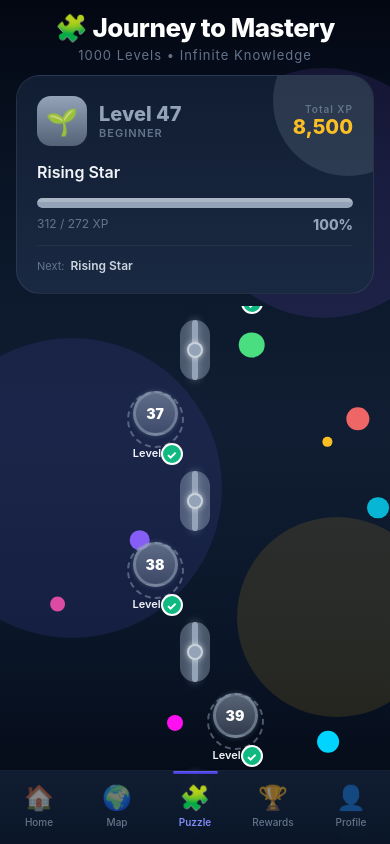
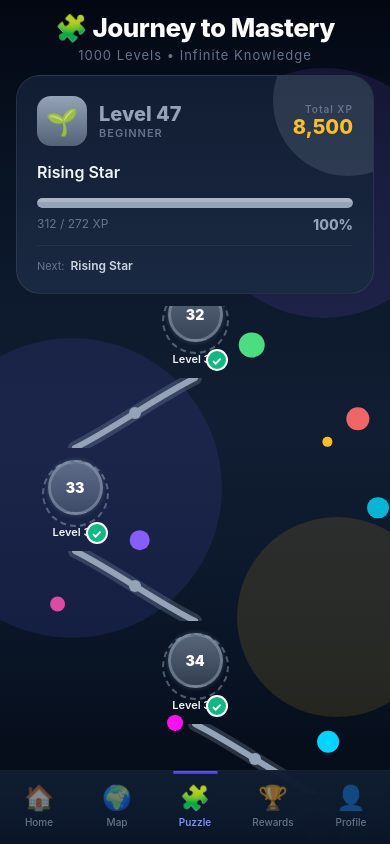
Before and after one commit to VishalMandala/gkQuizApp, a React Native app: screen /Puzzle in a window 390 px wide. Built offline with nearby package versions, Linux system fonts and the light colour scheme.

Commit message:
🐍 S-curve wavy paths: Left↔Right zig-zag, cubic bezier curves, tighter spacing

```diff
--- a/src/screens/PuzzlePathScreen.tsx
+++ b/src/screens/PuzzlePathScreen.tsx
@@ -369,12 +369,16 @@ const MilestoneNode: React.FC<MilestoneNodeProps> = ({ level, currentLevel, inde
     const isMinorMilestone = level % 50 === 0 && !isMajorMilestone;
     const isTinyMilestone = level % 25 === 0 && !isMinorMilestone && !isMajorMilestone;
 
-    const nodeSize = isMajorMilestone ? 85 : isMinorMilestone ? 70 : isTinyMilestone ? 55 : 45;
+    const nodeSize = isMajorMilestone ? 90 : isMinorMilestone ? 75 : isTinyMilestone ? 60 : 55;
     const glowSize = nodeSize * 2;
 
-    // Alternating position for visual interest (snake path effect)
-    const isLeft = index % 4 < 2;
-    const offset = isLeft ? -40 : 40;
+    // ZIG-ZAG WAVY PATTERN: More dramatic left-right movement
+    const pattern = index % 4;
+    let horizontalOffset = 0;
+    if (pattern === 0) horizontalOffset = -120;     // Far left
+    else if (pattern === 1) horizontalOffset = 0;   // Center
+    else if (pattern === 2) horizontalOffset = 120; // Far right
+    else horizontalOffset = 0;                      // Center
 
     const rotateInterpolate = rotateAnim.interpolate({
         inputRange: [0, 1],
@@ -388,7 +392,7 @@ const MilestoneNode: React.FC<MilestoneNodeProps> = ({ level, currentLevel, inde
                 {
                     transform: [
                         { scale: scaleAnim },
-                        { translateX: offset },
+                        { translateX: horizontalOffset },
                         { translateY: bounceAnim },
                     ],
                 },
@@ -566,98 +570,92 @@ const AnimatedPathLine: React.FC<{
 }> = ({ fromLevel, toLevel, currentLevel, index }) => {
     const isPast = toLevel <= currentLevel;
     const isCurrent = fromLevel <= currentLevel && toLevel > currentLevel;
-    const isFuture = fromLevel > currentLevel;
     const tier = getLevelTier(isPast ? toLevel : fromLevel);
     const tierColor = getTierColor(tier);
 
-    const heightAnim = useRef(new Animated.Value(0)).current;
-    const glowAnim = useRef(new Animated.Value(0)).current;
+    const progressAnim = useRef(new Animated.Value(0)).current;
 
     useEffect(() => {
-        Animated.sequence([
-            Animated.delay(Math.min(index * 20 + 50, 300)),
-            Animated.parallel([
-                Animated.timing(heightAnim, {
-                    toValue: 1,
-                    duration: 250,
-                    easing: Easing.out(Easing.cubic),
-                    useNativeDriver: false,
-                }),
-                // Glow animation for completed paths
-                isPast && Animated.loop(
-                    Animated.sequence([
-                        Animated.timing(glowAnim, { toValue: 1, duration: 1000, useNativeDriver: true }),
-                        Animated.timing(glowAnim, { toValue: 0.5, duration: 1000, useNativeDriver: true }),
-                    ])
-                ),
-            ].filter(Boolean) as Animated.CompositeAnimation[]),
-        ]).start();
+        Animated.timing(progressAnim, {
+            toValue: 1,
+            duration: 300,
+            delay: Math.min(index * 15, 200),
+            easing: Easing.out(Easing.cubic),
+            useNativeDriver: false,
+        }).start();
     }, []);
 
+    // Calculate the direction based on zig-zag pattern
+    // Pattern: left(-80) → center-left(-30) → right(80) → center-right(30)
+    const fromPattern = index % 4;
+    const toPattern = (index + 1) % 4;
+
+    // Get horizontal positions - must match MilestoneNode offsets
+    const getOffset = (p: number) => {
+        if (p === 0) return -120;
+        if (p === 1) return 0;
+        if (p === 2) return 120;
+        return 0;
+    };
+
+    const fromX = getOffset(fromPattern);
+    const toX = getOffset(toPattern);
+    const deltaX = toX - fromX;
+
+    // Determine curve direction
+    const isMovingRight = deltaX > 0;
+    const curveIntensity = Math.abs(deltaX) > 50 ? 25 : 15;
+
     return (
-        <View style={styles.pathLineContainer}>
-            {/* Main vertical connecting line */}
-            <View style={styles.pathLineWrapper}>
+        <View style={[styles.curvedPathContainer]}>
+            {/* SVG S-curve wavy path */}
+            <Svg height="70" width={SCREEN_WIDTH - 40} style={styles.svgPath}>
+                <Defs>
+                    <RadialGradient id={`grad-${index}`} cx="50%" cy="50%" r="50%">
+                        <Stop offset="0%" stopColor={tierColor} stopOpacity="1" />
+                        <Stop offset="100%" stopColor={tierColor} stopOpacity="0.3" />
+                    </RadialGradient>
+                </Defs>
+
+                {/* S-curve wavy connecting path using cubic bezier */}
+                <Path
+                    d={`M ${SCREEN_WIDTH / 2 - 20 + fromX} 0
+                        C ${SCREEN_WIDTH / 2 - 20 + fromX + (isMovingRight ? 40 : -40)} 20,
+                          ${SCREEN_WIDTH / 2 - 20 + toX + (isMovingRight ? -40 : 40)} 50,
+                          ${SCREEN_WIDTH / 2 - 20 + toX} 70`}
+                    stroke={isPast ? tierColor : isCurrent ? `${tierColor}80` : '#374151'}
+                    strokeWidth={isPast ? 6 : 3}
+                    strokeLinecap="round"
+                    strokeDasharray={isPast || isCurrent ? undefined : "8,8"}
+                    fill="none"
+                    opacity={isPast ? 1 : 0.5}
+                />
+
                 {/* Glow effect for completed paths */}
                 {isPast && (
-                    <Animated.View
-                        style={[
-                            styles.pathLineGlow,
-                            {
-                                backgroundColor: tierColor,
-                                opacity: glowAnim.interpolate({
-                                    inputRange: [0.5, 1],
-                                    outputRange: [0.2, 0.5],
-                                }),
-                            }
-                        ]}
+                    <Path
+                        d={`M ${SCREEN_WIDTH / 2 - 20 + fromX} 0
+                            C ${SCREEN_WIDTH / 2 - 20 + fromX + (isMovingRight ? 40 : -40)} 20,
+                              ${SCREEN_WIDTH / 2 - 20 + toX + (isMovingRight ? -40 : 40)} 50,
+                              ${SCREEN_WIDTH / 2 - 20 + toX} 70`}
+                        stroke={tierColor}
+                        strokeWidth={14}
+                        strokeLinecap="round"
+                        fill="none"
+                        opacity={0.25}
                     />
                 )}
 
-                {/* Solid line for completed, dotted for future */}
-                <Animated.View
-                    style={[
-                        styles.pathLineVertical,
-                        isPast ? {
-                            // Completed: Bold, solid, glowing
-                            backgroundColor: tierColor,
-                            width: 6,
-                            shadowColor: tierColor,
-                            shadowOpacity: 0.8,
-                            shadowRadius: 8,
-                            shadowOffset: { width: 0, height: 0 },
-                            elevation: 5,
-                        } : isCurrent ? {
-                            // Current: Animated gradient
-                            backgroundColor: `${tierColor}80`,
-                            width: 4,
-                        } : {
-                            // Future: Dotted line (using border)
-                            backgroundColor: 'transparent',
-                            borderLeftWidth: 3,
-                            borderLeftColor: '#4b5563',
-                            borderStyle: 'dashed',
-                            width: 3,
-                        },
-                        {
-                            height: heightAnim.interpolate({
-                                inputRange: [0, 1],
-                                outputRange: [0, 60],
-                            }),
-                        },
-                    ]}
-                />
-            </View>
-
-            {/* Glowing orb at connection point for completed */}
-            {isPast && (
-                <View style={[styles.pathOrb, { backgroundColor: tierColor }]} />
-            )}
-
-            {/* Small dot for current path */}
-            {isCurrent && (
-                <View style={[styles.pathOrbSmall, { backgroundColor: tierColor }]} />
-            )}
+                {/* Orb at midpoint for completed */}
+                {isPast && (
+                    <Circle
+                        cx={SCREEN_WIDTH / 2 - 20 + fromX + deltaX / 2}
+                        cy={35}
+                        r={6}
+                        fill={tierColor}
+                    />
+                )}
+            </Svg>
         </View>
     );
 };
@@ -1001,7 +999,7 @@ const styles = StyleSheet.create({
     startBadge: { paddingHorizontal: 20, paddingVertical: 8, borderRadius: 20 },
     startText: { fontSize: 12, fontWeight: '800', color: '#fff', letterSpacing: 1 },
 
-    milestoneContainer: { alignItems: 'center', marginVertical: 6 },
+    milestoneContainer: { alignItems: 'center', marginVertical: 12 },
     nodeTouchable: { alignItems: 'center' },
     outerRing: { position: 'absolute', borderWidth: 2, borderStyle: 'dashed' },
     nodeWrapper: {},
@@ -1056,8 +1054,18 @@ const styles = StyleSheet.create({
     },
     checkmarkText: { fontSize: 12, fontWeight: '800', color: '#fff' },
 
+    // Curved SVG path styles
+    curvedPathContainer: {
+        height: 70,
+        alignItems: 'center',
+        justifyContent: 'center',
+    },
+    svgPath: {
+        alignSelf: 'center',
+    },
+
     pathLineContainer: {
-        height: 70,
+        height: 100,
         justifyContent: 'center',
         alignItems: 'center',
         position: 'relative',
```
